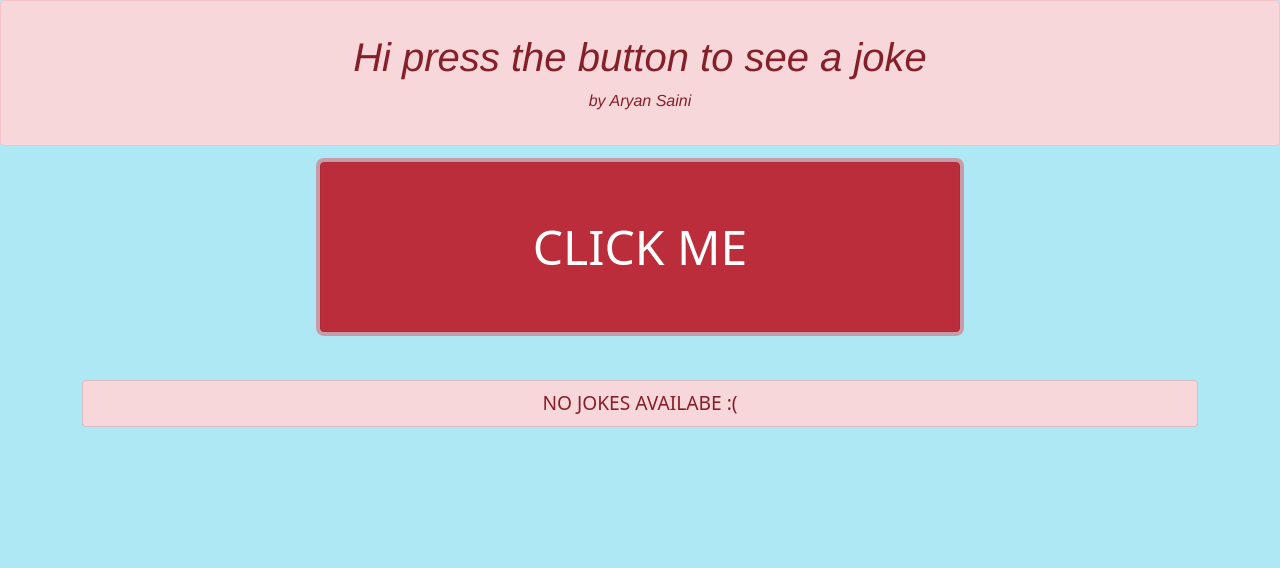
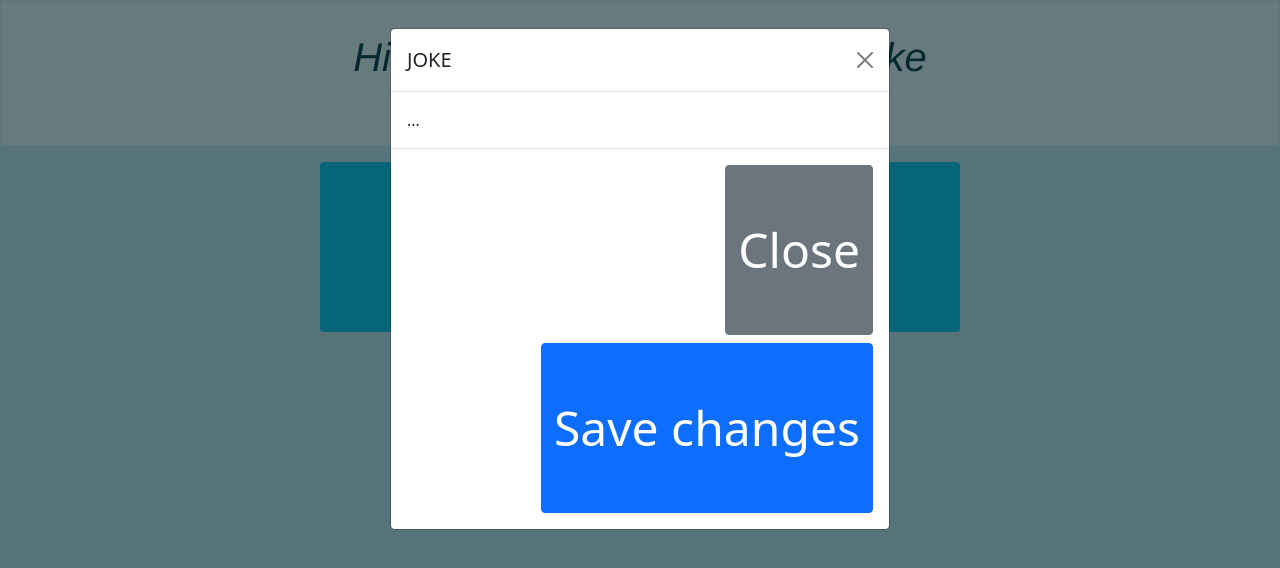
Before and after one commit to aryanthesaini/joks, a plain HTML site: page index.html in a window 1280 px wide. Both pictures are taken after a click on the button "CLICK ME". Drawn offline with nearby package versions, Linux system fonts and the light colour scheme; no server answers.

Commit message:
Update index.html

```diff
--- a/index.html
+++ b/index.html
@@ -16,21 +16,47 @@
 
 <body>
 
-    <div class="alert alert-danger" id="heading">
+    <div class="alert alert-info" id="heading">
         <H1>Hi press the button to see a joke</H1>
         <span id="subtitle"> by Aryan Saini</span>
     </div>
 
 
     <div class="d-grid gap-2 col-6 mx-auto">
-        <button class="btn btn-danger" type="button">CLICK ME </button>
-
+        <button id="jokeBtn" type="button" class="btn btn-info" data-bs-toggle="modal" data-bs-target="#exampleModal">
+            CLICK ME
+        </button>
     </div>
 
-    <div class="container" id="mainJoke">
-        <ul id="jokess" class="list-group"></ul>
 
+
+
+
+    <!-- Modal -->
+    <div class="modal fade" id="exampleModal" tabindex="-1" aria-labelledby="exampleModalLabel" aria-hidden="true">
+        <div class="modal-dialog">
+            <div class="modal-content">
+                <div class="modal-header">
+                    <h5 class="modal-title" id="exampleModalLabel">JOKE</h5>
+                    <button type="button" class="btn-close" data-bs-dismiss="modal" aria-label="Close"></button>
+                </div>
+                <div class="modal-body" id="mainBox">
+                    ...
+                </div>
+                <div class="modal-footer">
+                    <button type="button" class="btn btn-secondary" data-bs-dismiss="modal">Close</button>
+                    <button type="button" class="btn btn-primary">Save changes</button>
+                </div>
+            </div>
+        </div>
     </div>
+
+
+
+
+
+
+
 
 
 
```
